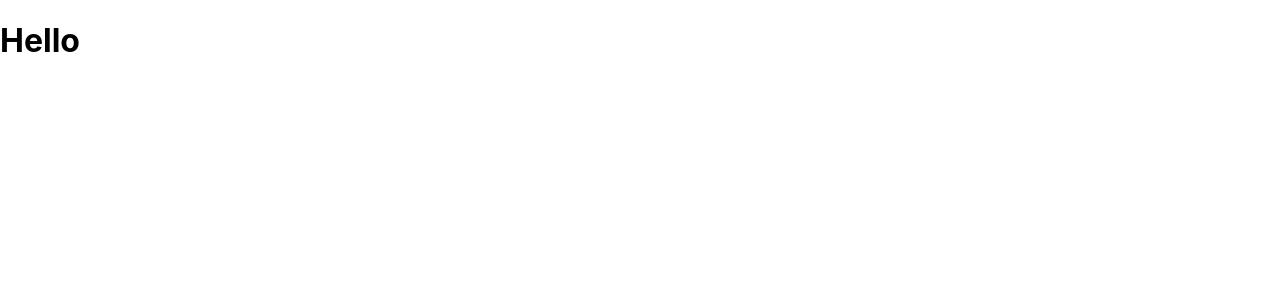
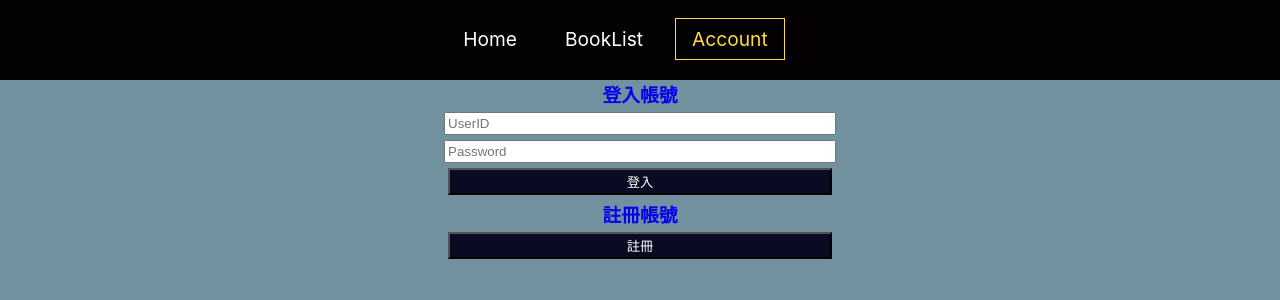
Before and after one commit to chengshengzhe/DataBaseProject, a React (Create React App) app: page /Account in a window 1280 px wide. Shown: the top 300 px of the page. Built offline with nearby package versions, Linux system fonts and the light colour scheme.

Commit message:
basic concept commit

```diff
--- a/package.json
+++ b/package.json
@@ -10,6 +10,7 @@
     "gh-pages": "^6.2.0",
     "react": "^18.3.1",
     "react-dom": "^18.3.1",
+    "react-router-dom": "^6.27.0",
     "react-scripts": "5.0.1",
     "web-vitals": "^2.1.4"
   },
--- a/src/App.css
+++ b/src/App.css
@@ -1,24 +1,12 @@
-.App {
-  text-align: center;
+* {
+  margin: 0;
+  padding: 0;
 }
 
-@media (prefers-reduced-motion: no-preference) {
-  .App-logo {
-    animation: App-logo-spin infinite 20s linear;
-  }
+body {
+  background-color: #71919e;
 }
 
-.App-header {
-  background-color: #282c34;
-  min-height: 100vh;
-  display: flex;
-  flex-direction: column;
-  align-items: center;
-  justify-content: center;
-  font-size: calc(10px + 2vmin);
-  color: white;
+.pages {
+  color: #0400f0;
 }
-
-.App-link {
-  color: #61dafb;
-}
--- a/src/App.js
+++ b/src/App.js
@@ -1,8 +1,24 @@
-import './App.css';
+import "./App.css";
+import NavBar from "./components/NavBar";
+import { BrowserRouter as Router,  Route, Routes } from "react-router-dom";
+import { Home } from "./components/Pages/Home";
+import { BookList } from "./components/Pages/BookList";
+import { Account } from "./components/Pages/Account";
 
 function App() {
   return (
-    <h1>Hello</h1>
+    <>
+      <Router>
+        <NavBar />
+        <div className="pages">
+          <Routes>
+            <Route path="/" element={<Home />} />
+            <Route path="/BookList" element={<BookList />} />
+            <Route path="/Account" element={<Account />} />
+          </Routes>
+        </div>
+      </Router>
+  </>
   );
 }
 
--- /dev/null
+++ b/src/components/NavBar.css
@@ -0,0 +1,112 @@
+.navbar {
+  background-color: #030101;
+  height: 80px;
+  display: flex;
+  justify-content: center;
+  align-items: center;
+  font-size: 1.2rem;
+  position: sticky;
+  top: 0;
+  z-index: 20;
+}
+
+.nav-container {
+  display: flex;
+  justify-content: center;
+  align-items: center;
+  width: 100%;
+  height: 80px;
+  max-width: 1500px;
+  position: relative;
+}
+
+.nav-logo .icon {
+  display: inline-block;
+  width: 3rem;
+  height: 3rem;
+  margin-left: 16px;
+}
+
+.nav-menu {
+  display: flex;
+  list-style: none;
+  text-align: center;
+  margin-right: 2rem;
+}
+
+.nav-links {
+  color: #fff;
+  text-decoration: none;
+  padding: 0.5rem 1rem;
+  height: 100%;
+  border-bottom: 3px solid transparent;
+}
+/* .fa-code {
+  margin-left: 1rem;
+} */
+
+.nav-item {
+  line-height: 40px;
+  margin-right: 1rem;
+}
+
+.nav-item:after {
+  content: "";
+  display: block;
+  height: 3px;
+  width: 0;
+  background: transparent;
+  transition: width 0.7s ease, background-color 0.5s ease;
+}
+
+.nav-item:hover:after {
+  width: 100%;
+  background: #ffdd40;
+}
+
+.nav-item .active {
+  color: #ffdd40;
+  border: 1px solid #ffdd40;
+}
+
+.nav-icon {
+  display: none;
+  color: #f5b921;
+}
+
+.nav-icon .icon {
+  display: inline-block;
+  width: 2rem;
+  height: 2rem;
+}
+
+@media screen and (max-width: 960px) {
+  .nav-menu {
+    display: flex;
+    flex-direction: column;
+    width: 100%;
+    border-top: 1pxsolid #fff;
+    position: absolute;
+    top: 80px;
+    left: -110%;
+    opacity: 1;
+    transition: all 0.5s ease;
+  }
+
+  .nav-menu.active {
+    background: #1f5156;
+    left: 0px;
+    opacity: 1;
+    transition: all 0.5s ease;
+    z-index: 1;
+  }
+  .nav-item .active {
+    color: #ffdd40;
+    border: none;
+  }
+  .nav-links {
+    padding: 1.5rem;
+    width: 100%;
+    display: table;
+  }
+}
--- /dev/null
+++ b/src/components/NavBar.js
@@ -0,0 +1,55 @@
+import React, { useState } from "react";
+import { NavLink } from "react-router-dom";
+import "./NavBar.css";
+
+function NavBar() {
+  const [click, setClick] = useState(false);
+
+  const handleClick = () => setClick(!click);
+  return (
+    <>
+      <nav className="navbar">
+        <div className="nav-container">
+
+          <ul className={click ? "nav-menu active" : "nav-menu"}>
+            <li className="nav-item">
+              <NavLink
+                exact
+                to="/"
+                activeClassName="active"
+                className="nav-links"
+                onClick={handleClick}
+              >
+                Home
+              </NavLink>
+            </li>
+            <li className="nav-item">
+              <NavLink
+                exact
+                to="/BookList"
+                activeClassName="active"
+                className="nav-links"
+                onClick={handleClick}
+              >
+                BookList
+              </NavLink>
+            </li>
+            <li className="nav-item">
+              <NavLink
+                exact
+                to="/Account"
+                activeClassName="active"
+                className="nav-links"
+                onClick={handleClick}
+              >
+                Account
+              </NavLink>
+            </li>
+          </ul>
+        </div>
+      </nav>
+    </>
+  );
+}
+
+export default NavBar;
--- /dev/null
+++ b/src/components/Pages/Account.css
@@ -0,0 +1,25 @@
+button {
+    top:50%;
+    background-color:#0a0a23;
+    color: #fff;
+    display: block;
+    margin:5px auto;
+    padding:2px;
+    width:30%;
+}
+
+#registration-form,#login-form{
+    margin-bottom:20px;
+    text-align:center;
+}
+
+input {
+    display: block;
+    margin:5px auto;
+    padding:2px;
+    width:30%;
+}
+
+h3,p{
+    text-Align:center;
+}
--- /dev/null
+++ b/src/components/Pages/Account.js
@@ -0,0 +1,123 @@
+import React, { useState } from 'react';
+import "./Account.css";
+
+export const Account = () => {
+  // State for login and registration forms
+  const [regID, setRegID] = useState('');
+  const [regName, setRegName] = useState('');
+  const [regPassword, setRegPassword] = useState('');
+  const [loginID, setLoginID] = useState('');
+  const [loginPassword, setLoginPassword] = useState('');
+
+  // State to manage login and registration visibility
+  const [loggedIn, setLoggedIn] = useState(false); // Simulates if the user is logged in
+  const [accountExists, setAccountExists] = useState(false); // Simulates if the user has an account
+  const [showRegister, setShowRegister] = useState(false); // To toggle registration form visibility
+  const [accountInfo, setAccountInfo] = useState(null); // Stores account info once logged in
+
+  // Registration function
+  const handleRegister = () => {
+    console.log(`Registering: UserID = ${regID}, Name = ${regName}, Password = ${regPassword}`);
+
+    // Simulating account creation
+    setAccountExists(true);
+    alert('Account created successfully! Please login.');
+
+    // Hide the registration form after registering
+    setShowRegister(false);
+
+    // Reset registration fields
+    setRegID('');
+    setRegName('');
+    setRegPassword('');
+  };
+
+  // Login function
+  const handleLogin = () => {
+    console.log(`Logging in: UserID = ${loginID}, Password = ${loginPassword}`);
+
+    // Simulating login
+    if (loginID === regID && loginPassword === regPassword) {
+      setLoggedIn(true);
+      setAccountInfo({ userID: loginID, name: regName });
+      alert('Logged in successfully!');
+    } else {
+      alert('Incorrect credentials. Please try again.');
+    }
+
+    // Reset login fields
+    setLoginID('');
+    setLoginPassword('');
+  };
+
+  // Logout function
+  const handleLogout = () => {
+    setLoggedIn(false);
+    setAccountInfo(null);
+    alert('登出成功!');
+  };
+
+  return (
+    <div>
+      {loggedIn ? (
+        //登入顯示帳戶資訊
+        <div>
+          <h3>帳戶資訊</h3>
+          <p><strong>UserID:</strong> {accountInfo.userID}</p>
+          <p><strong>Name:</strong> {accountInfo.name}</p>
+          <button onClick={handleLogout}>登出</button>
+        </div>
+      ) : (
+        //未登入顯示登入表單
+        <div>
+          <h3>登入帳號</h3>
+          <input
+            type="text"
+            placeholder="UserID"
+            value={loginID}
+            onChange={(e) => setLoginID(e.target.value)}
+          />
+          <input
+            type="password"
+            placeholder="Password"
+            value={loginPassword}
+            onChange={(e) => setLoginPassword(e.target.value)}
+          />
+          <button onClick={handleLogin}>登入</button>
+
+          <h3>註冊帳號</h3>
+          {/*註冊按鈕顯示註冊*/}
+          {!showRegister && (
+            <button onClick={() => setShowRegister(true)}>
+              註冊
+            </button>
+          )}
+          {showRegister && (
+            <div id="registration-form">
+              <input
+                type="text"
+                placeholder="UserID"
+                value={regID}
+                onChange={(e) => setRegID(e.target.value)}
+              />
+              <input
+                type="text"
+                placeholder="Name"
+                value={regName}
+                onChange={(e) => setRegName(e.target.value)}
+              />
+              <input
+                type="password"
+                placeholder="Password"
+                value={regPassword}
+                onChange={(e) => setRegPassword(e.target.value)}
+              />
+              <button onClick={handleRegister}>註冊</button>
+              <button onClick={() => setShowRegister(false)}>返回</button>
+            </div>
+          )}
+        </div>
+      )}
+    </div>
+  );
+};
--- /dev/null
+++ b/src/components/Pages/BookList.js
@@ -0,0 +1,9 @@
+import React from "react";
+
+export const BookList = () => {
+  return (
+    <div>
+      <h1>BookList</h1>
+    </div>
+  );
+};
--- /dev/null
+++ b/src/components/Pages/Home.js
@@ -0,0 +1,9 @@
+import React from "react";
+
+export const Home = () => {
+  return (
+    <div>
+      <h1>FrontPage</h1>
+    </div>
+  );
+};
--- a/src/index.js
+++ b/src/index.js
@@ -1,17 +1,20 @@
 import React from 'react';
-import ReactDOM from 'react-dom/client';
+// import ReactDOM from 'react-dom';
 import './index.css';
 import App from './App';
-import reportWebVitals from './reportWebVitals';
+// import reportWebVitals from './reportWebVitals';
+import { createRoot } from 'react-dom/client';
+const root = createRoot(document.getElementById('root'));
+root.render(<App />);
 
-const root = ReactDOM.createRoot(document.getElementById('root'));
-root.render(
-  <React.StrictMode>
-    <App />
-  </React.StrictMode>
-);
+// ReactDOM.render(
+//   <React.StrictMode>
+//     <App />
+//   </React.StrictMode>,
+//   document.getElementById('root')
+// );
 
 // If you want to start measuring performance in your app, pass a function
 // to log results (for example: reportWebVitals(console.log))
 // or send to an analytics endpoint. Learn more: https://bit.ly/CRA-vitals
-reportWebVitals();
+// reportWebVitals();
```
Also changed, not shown: 1 other file (tests, documents, lock files or other folders).
